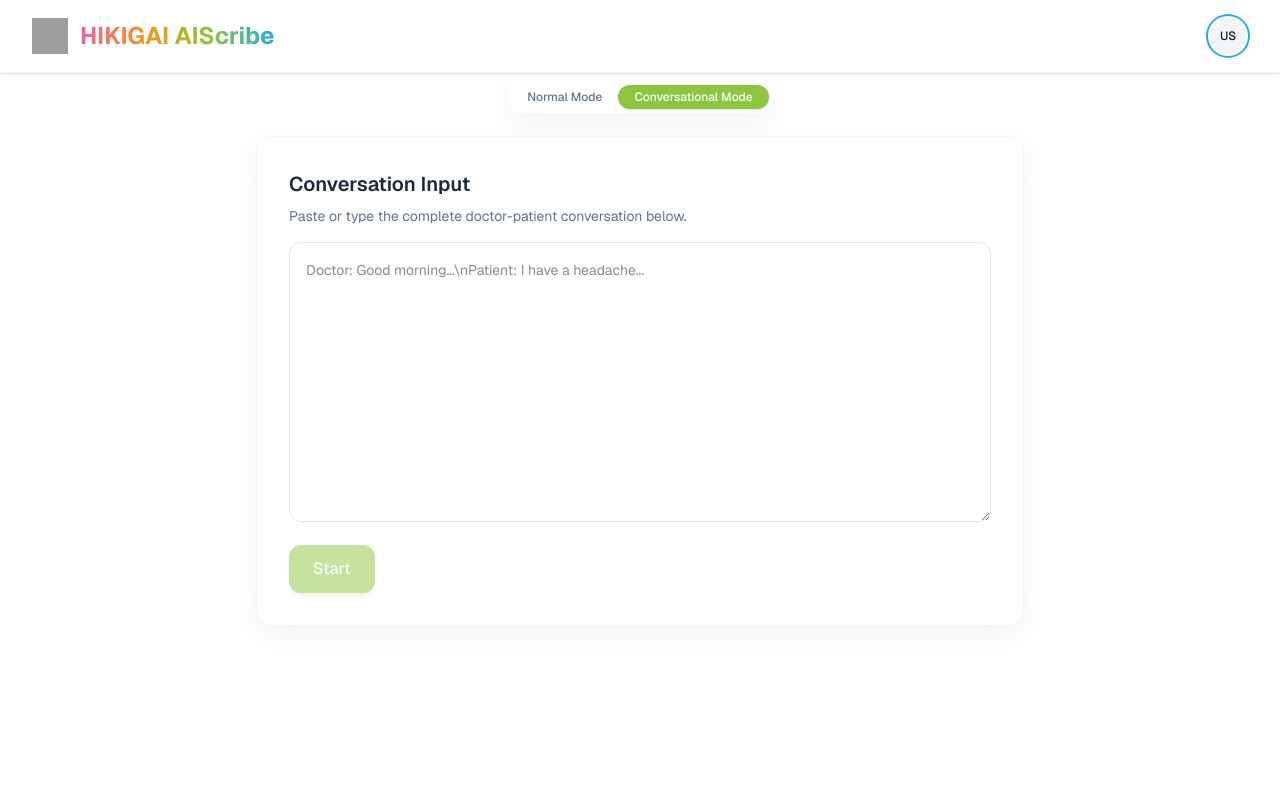
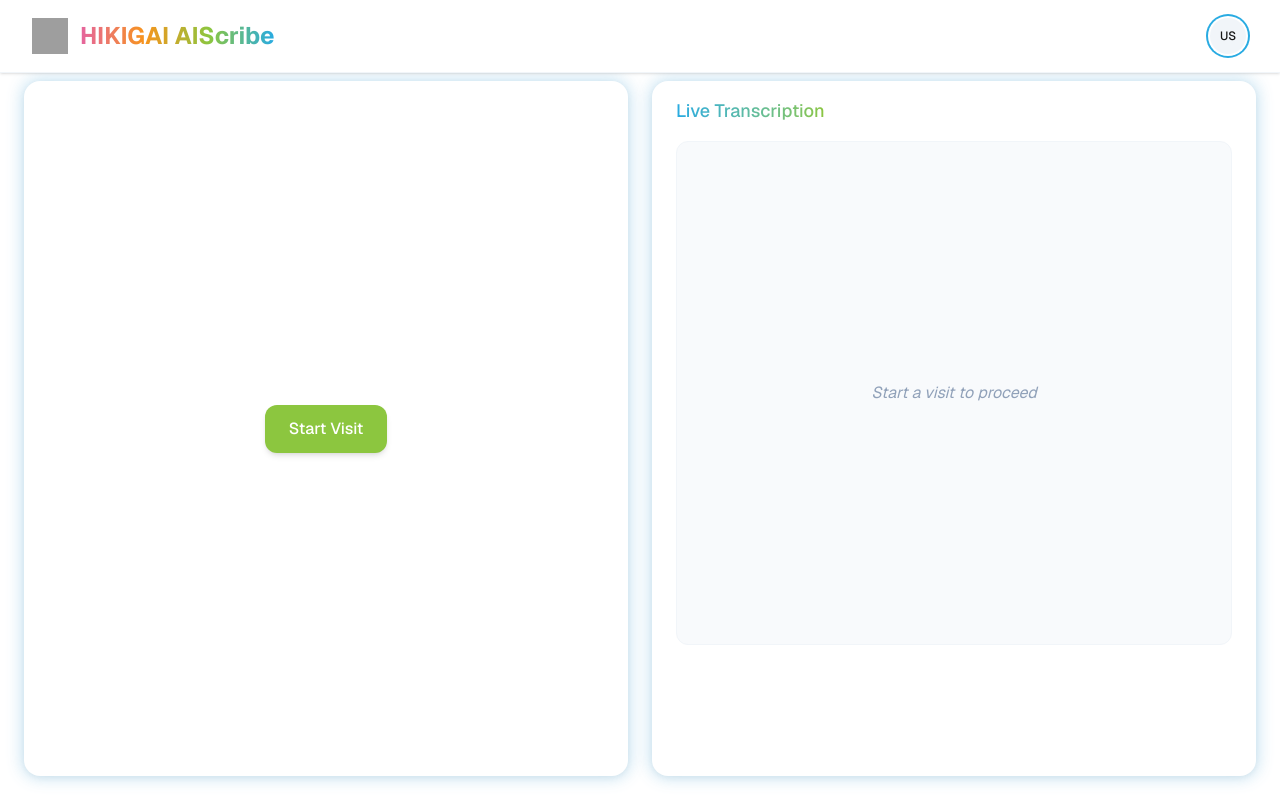
Before and after one commit to shivanirai23/ai-scribe, a Next.js app: page /recording in a window 1280 px wide. Built offline with nearby package versions, Linux system fonts and the light colour scheme; grey boxes are pictures that could not be loaded.

Commit message:
feat: change default recording mode to normal and hide mode toggle UI

```diff
--- a/app/recording/page.tsx
+++ b/app/recording/page.tsx
@@ -970,31 +970,7 @@ export default function RecordingPage() {
 
       {/* Main content */}
       <main className="container mx-auto pt-2 pb-6 px-6 flex-1 flex flex-col">
-        {/* Mode toggle */}
-        <div className="flex justify-center mb-6">
-          <div className="inline-flex rounded-full p-1 shadow-[0_8px_30px_rgb(0,0,0,0.06)]">
-            <button
-              onClick={() => handleModeToggle("normal")}
-              className={`px-4 py-1 rounded-full text-xs font-medium transition-all ${
-                recording.recordingMode === "normal"
-                  ? "bg-brand-green text-white shadow-sm"
-                  : "text-slate-500 hover:text-slate-700"
-              }`}
-            >
-              Normal Mode
-            </button>
-            <button
-              onClick={() => handleModeToggle("conversational")}
-              className={`px-4 py-1 rounded-full text-xs font-medium transition-all ${
-                recording.recordingMode === "conversational"
-                  ? "bg-brand-green text-white shadow-sm"
-                  : "text-slate-500 hover:text-slate-700"
-              }`}
-            >
-              Conversational Mode
-            </button>
-          </div>
-        </div>
+        {/* Mode toggle - hidden, normal mode always active */}
 
         {recording.recordingMode === "conversational" ? (
           <div className="w-full flex-1 flex items-start justify-center">
--- a/components/recording/RecorderPanel.tsx
+++ b/components/recording/RecorderPanel.tsx
@@ -44,18 +44,6 @@ export function RecorderPanel({
             transition={{ duration: 0.5 }}
             className="flex flex-col items-center h-full justify-center gap-6"
           >
-            <img
-              src="/vt_img.png"
-              alt="HIKIGAI AIScribe"
-              width={400}
-              height={400}
-              className="mr-10 max-w-[300px] sm:max-w-[400px]"
-              onError={(e) => {
-                // Fallback if image doesn't exist
-                const target = e.currentTarget as HTMLImageElement;
-                target.style.display = "none";
-              }}
-            />
             <button
               onClick={onStartVisit}
               className="bg-brand-green hover:bg-opacity-90 text-white rounded-xl px-6 py-3 text-base font-medium shadow-md hover:shadow-lg transition-all"
--- a/store/slices/recordingSlice.ts
+++ b/store/slices/recordingSlice.ts
@@ -83,7 +83,7 @@ const initialState: RecordingState = {
   isSpeechDetected: false,
   isConnected: false,
   isConnecting: false,
-  recordingMode: "conversational",
+  recordingMode: "normal",
   currentView: "recording",
   transcription: [],
   pendingBufferCount: 0,
```
